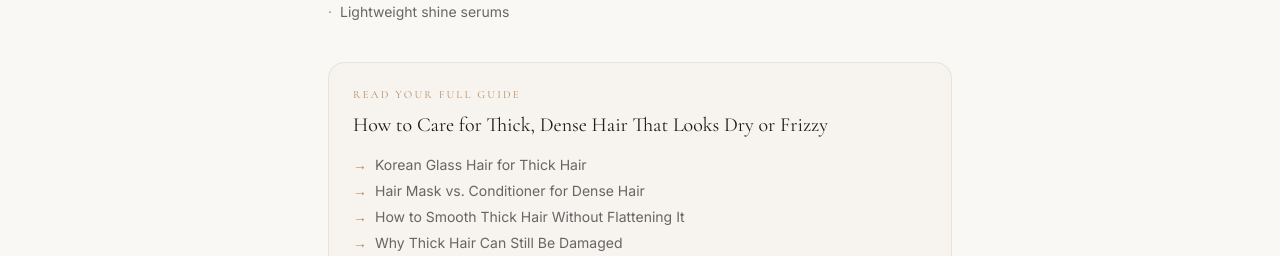
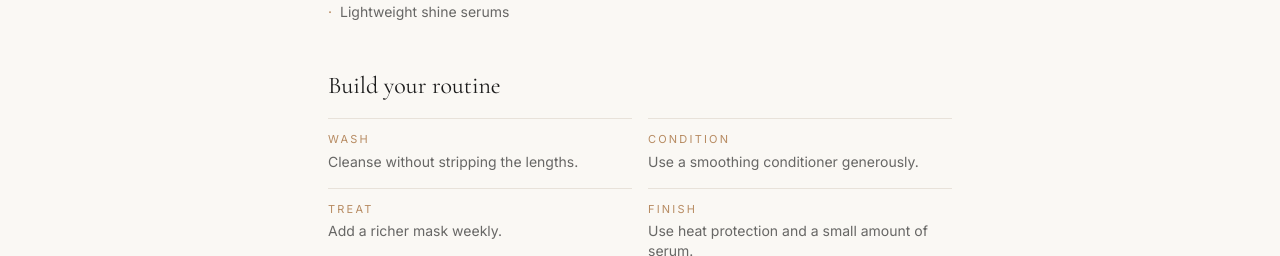
Before and after one commit to Essenly-beauty/adropofseoul, a Next.js app: page /haircare/profiles/dense-glass-seeker in a window 1280 px wide. Shown: the part 544-800 px from the top of the page. Built offline with nearby package versions, Linux system fonts and the light colour scheme; no server answers.

Commit message:
feat(haircare): render the profile routine on its landing page
Closes the last item of spec §10: routine was added to HairProfile in the
previous PR but only the quiz result rendered it.

```diff
--- a/app/haircare/profiles/[slug]/page.tsx
+++ b/app/haircare/profiles/[slug]/page.tsx
@@ -91,6 +91,20 @@ export default function HairProfilePage({
         <List title="What to use carefully" items={profile.useCarefully} />
       </div>
 
+      <section className="mt-12">
+        <h2 className="font-serif text-2xl">Build your routine</h2>
+        <ol className="mt-4 grid gap-4 sm:grid-cols-2">
+          {profile.routine.map((s) => (
+            <li key={s.step} className="border-t border-soft-gray pt-3">
+              <p className="text-[11px] uppercase tracking-label text-accent">
+                {s.step}
+              </p>
+              <p className="mt-1 text-sm text-text-muted">{s.detail}</p>
+            </li>
+          ))}
+        </ol>
+      </section>
+
       <section className="mt-10 rounded-lg border border-soft-gray bg-porcelain/40 p-6">
         <h2 className="text-[11px] uppercase tracking-label text-accent">
           Read your full guide
```
